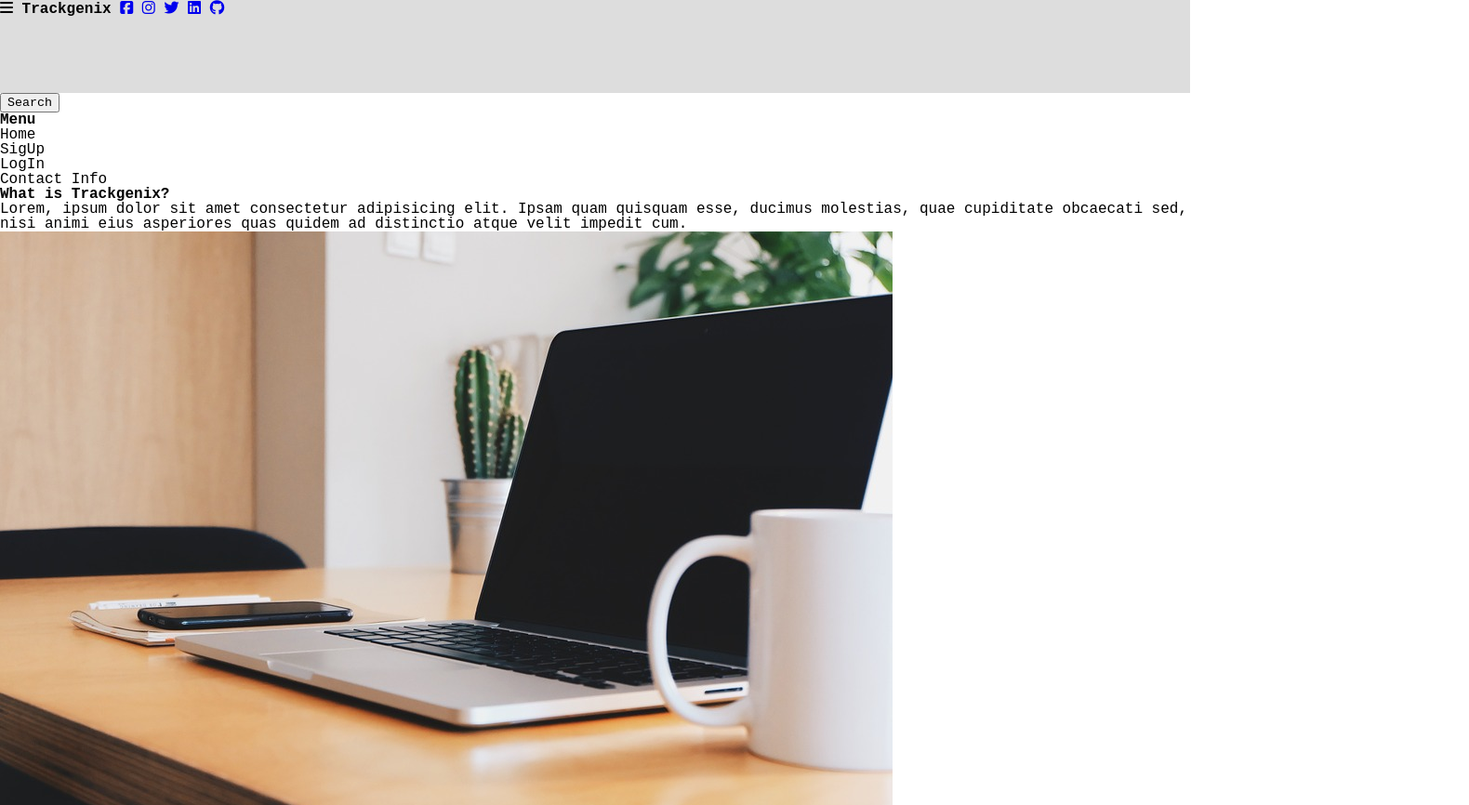
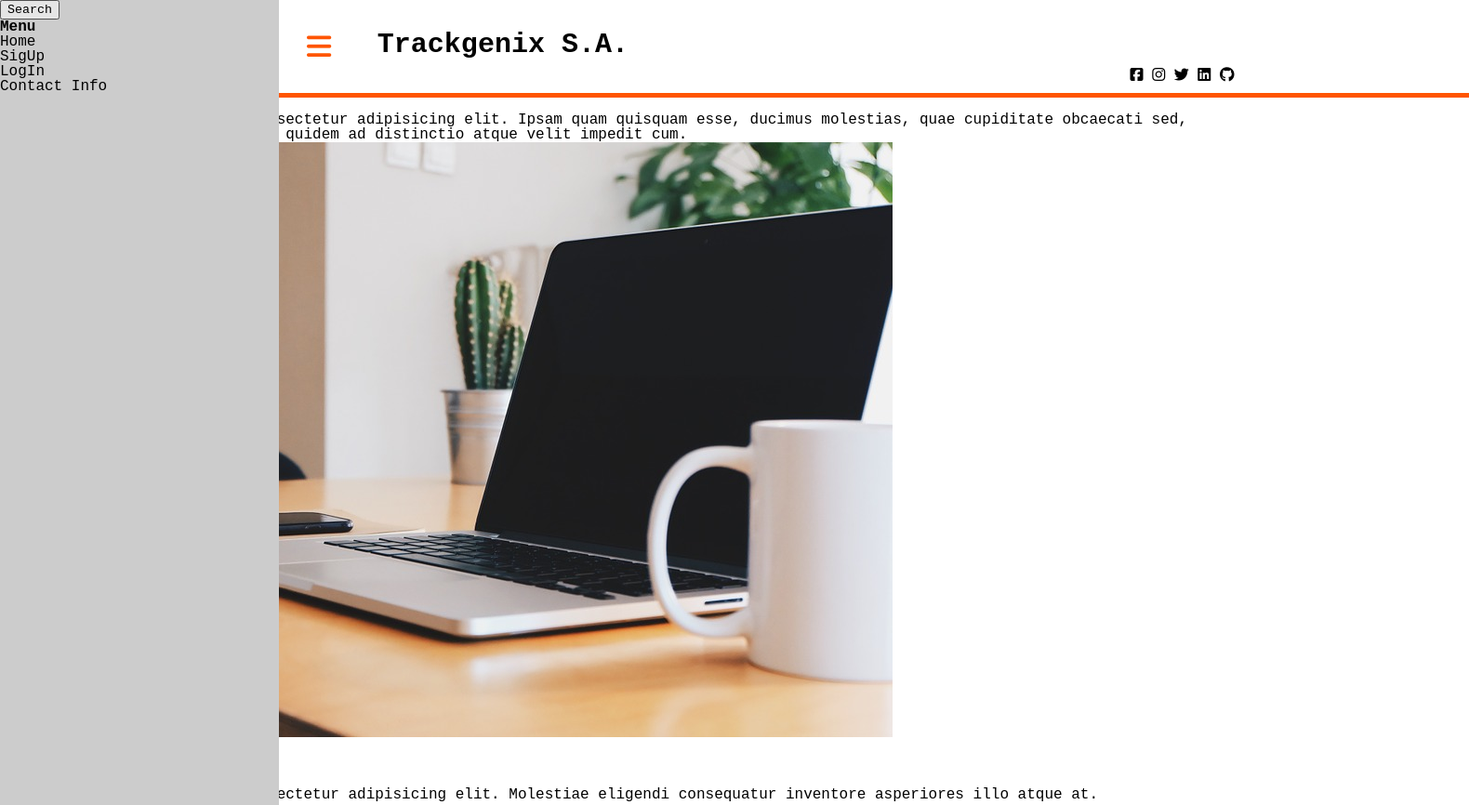
Before and after one commit to agusting19/BaSP-M2022-Etapa-1, a plain HTML site: page Semana-03/index.html in a window 1280 px wide. Shown: the top 866 px of the page at 93% size, 1580 px wide, since content can reach past the window. Drawn offline with Linux system fonts and the light colour scheme.

Commit message:
First try of header, starting sidebar

```diff
--- a/Semana-03/index.html
+++ b/Semana-03/index.html
@@ -12,8 +12,8 @@
     </head>
     <body>
         <header class="header">
-            <i class="fa-solid fa-bars"></i>
-            <h1>Trackgenix</h1>
+            <i class="fa-solid fa-bars icon"></i>
+            <h1>Trackgenix S.A.</h1>
             <ul class="header-ul">
                 <li class="header-ul-li"><a href="#"><i class="fa-brands fa-facebook-square"></i></a></li>
                 <li class="header-ul-li"><a href="#"><i class="fa-brands fa-instagram"></i></a></li>
@@ -22,7 +22,7 @@
                 <li class="header-ul-li"><a href="#"><i class="fa-brands fa-github"></i></a></li>
             </ul>
         </header>
-        <nav>
+        <nav class="sidebar">
             <button>Search</button>
             <h2>Menu</h2>
             <ul>
--- a/Semana-03/styles.css
+++ b/Semana-03/styles.css
@@ -4,18 +4,46 @@
 
 .header{
     display: block;
-    background-color: #ddd;
+    position: relative;
+    background-color: #fff;
     height: 100px;
+    left: 300px;
+    border-bottom: 5px solid #ff5500;
+}
+
+.header h1, .header-ul, .header-ul-li, .icon{
+    display: inline;
+    position: relative;
+}
+
+.icon{
+    font-size: 30px;
+    top: 35px;
+    left: 30px;
+    color: #ff5500;
 }
 
 .header h1{
-    display: inline;
+    font-size: 30px;
+    top: 30px;
+    left: 70px;
+    color: #000;
 }
 
 .header-ul{
-    display: inline;
+    top: 60px;
+    left: 600px;
 }
 
-.header-ul-li{
-    display: inline;
+.header-ul-li i{
+    color: #000;
 }
+
+.sidebar{
+    position: absolute;
+    height: 5000px;
+    width: 300px;
+    left: 0px;
+    top: 0px;
+    background-color: #ccc;
+}
```
